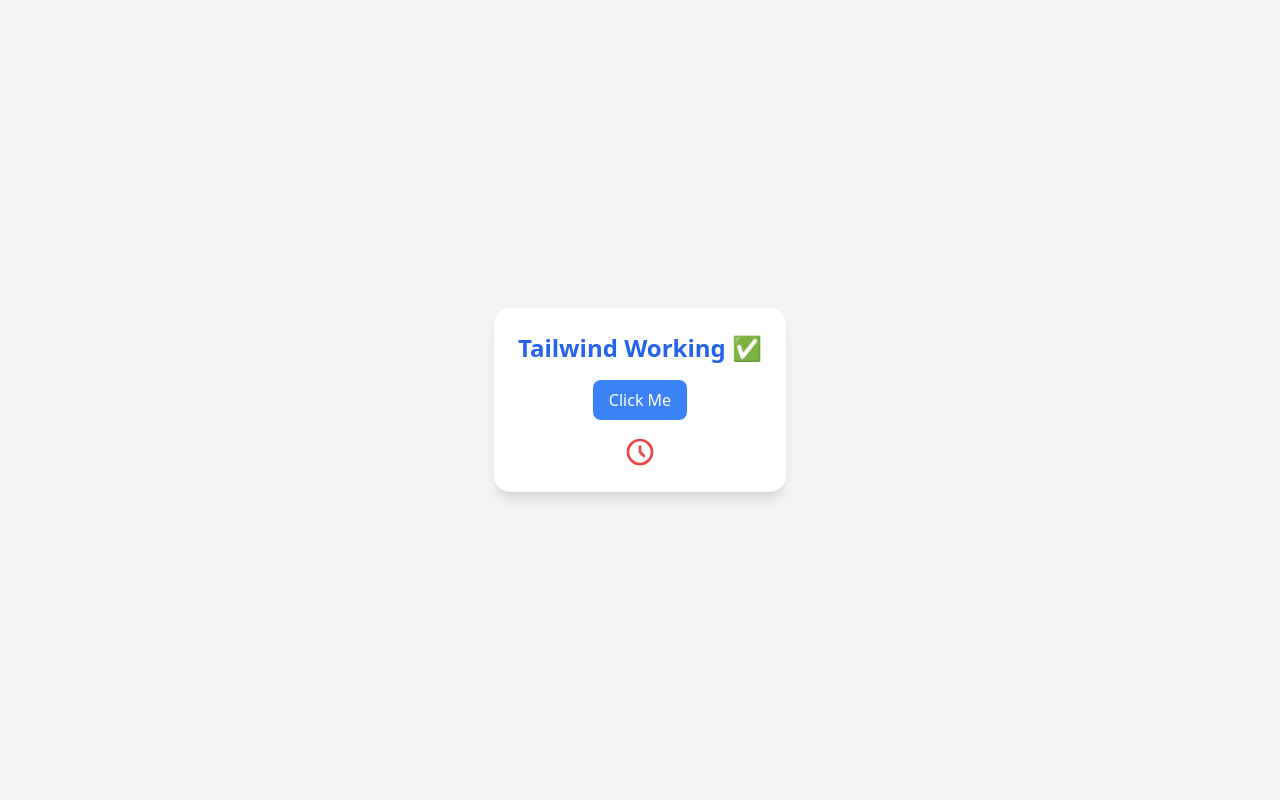
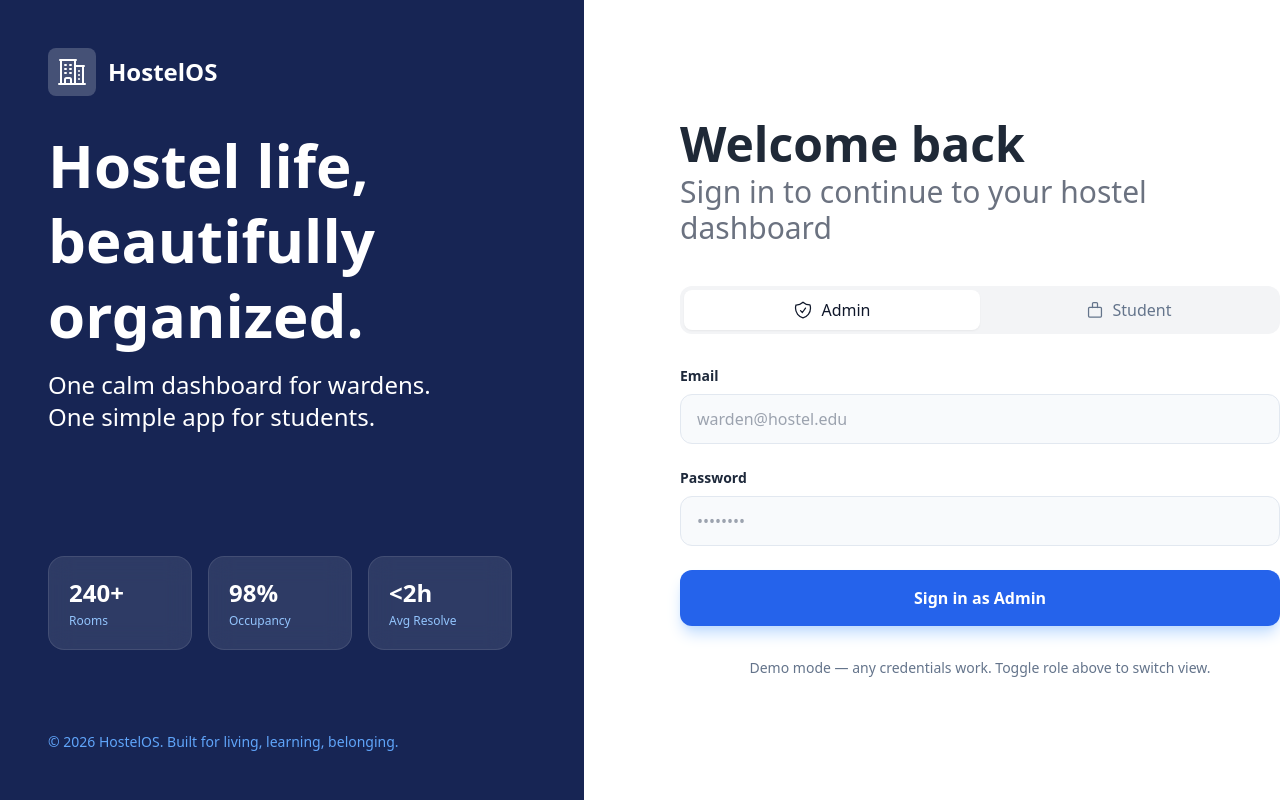
Before and after one commit to waqar-ahmeddev/OfficeProject, a website: page index.html in a window 1280 px wide. Drawn offline with nearby package versions, Linux system fonts and the light colour scheme.

Commit message:
Create Ui using html,tailwind, and add file Dashboard.html  when user click on sign up button this dashboard file will b open

```diff
--- a/index.html
+++ b/index.html
@@ -3,41 +3,116 @@
 <head>
   <meta charset="UTF-8">
   <meta name="viewport" content="width=device-width, initial-scale=1.0">
-  <title>Tailwind Test</title>
+  <title>Document</title>
+</head>
+<body class="bg-white overflow-hidden">
+  <!-- Main Flex Container: Jo puri screen ko do hisson mein baant raha hai -->
+  <div class="flex h-screen w-full font-sans">
 
-  <!-- Tailwind Output -->
-  <link href="./output.css" rel="stylesheet">
-</head>
-<body class="bg-gray-100 flex items-center justify-center h-screen">
+    <!-- LEFT SECTION (Blue Area) -->
+    <!-- flex-col aur justify-between zaroori hain stats ko niche push karne ke liye -->
+   <!-- LEFT SECTION (Blue Area) -->
+<div class="hidden lg:flex flex-col justify-between w-1/2 bg-blue-950 p-12 text-white">
 
-  <div class="bg-white p-6 rounded-2xl shadow-lg text-center space-y-4">
+  <!-- Group: Logo + Heading (Taake ye dono saath mein upar rahein) -->
+  <div class="flex flex-col gap-8"> <!-- gap-8 se logo aur heading ke beech ka fasla control karein -->
 
-    <!-- TEXT TEST -->
-    <h1 class="text-2xl font-bold text-blue-600">
-      Tailwind Working ✅
-    </h1>
-
-    <!-- BUTTON TEST -->
-    <button class="bg-blue-500 text-white px-4 py-2 rounded-lg hover:bg-blue-600">
-      Click Me
-    </button>
-
-    <!-- SVG ICON TEST -->
-    <div class="flex justify-center">
-      <svg xmlns="http://www.w3.org/2000/svg"
-           class="w-8 h-8 text-red-500"
-           fill="none"
-           viewBox="0 0 24 24"
-           stroke="currentColor">
-        <path stroke-linecap="round"
-              stroke-linejoin="round"
-              stroke-width="2"
-              d="M12 8v4l3 3m6-3a9 9 0 11-18 0 9 9 0 0118 0z" />
-      </svg>
+    <!-- 1. Logo -->
+    <div class="flex items-center gap-3">
+      <div class="bg-white/20 p-2 rounded-lg">
+        <svg xmlns="http://www.w3.org/2000/svg" fill="none" viewBox="0 0 24 24" stroke-width="1.5" stroke="currentColor" class="w-8 h-8">
+          <path stroke-linecap="round" stroke-linejoin="round" d="M2.25 21h19.5m-18-18v18m10.5-18v18m6-13.5V21M6.75 6.75h.75m-.75 3h.75m-.75 3h.75m3-6h.75m-.75 3h.75m-.75 3h.75M6.75 21v-3.375c0-.621.504-1.125 1.125-1.125h2.25c.621 0 1.125.504 1.125 1.125V21M3 3h12m-.75 4.5H21m-3.75 3.75h.008v.008h-.008v-.008Zm0 3h.008v.008h-.008v-.008Zm0 3h.008v.008h-.008v-.008Z" />
+        </svg>
+      </div>
+      <span class="text-2xl font-bold">HostelOS</span>
     </div>
 
+    <!-- 2. Main Heading -->
+    <div>
+      <h1 class="text-6xl font-bold leading-tight">Hostel life,<br>beautifully organized.</h1>
+      <p class=" text-2xl  mt-4 max-w-sm">One calm dashboard for wardens. One simple app for students.</p>
+    </div>
+
+  </div> <!-- End of Top Group -->
+      <!-- Parent Container: Ye teeno cards ko ek line mein layega -->
+<div class="flex gap-4 mt-10">
+
+  <!-- Card 1 -->
+  <div class="bg-white/10 border border-white/10 backdrop-blur-md rounded-2xl p-5 w-36">
+    <h2 class="text-white text-2xl font-bold">240+</h2>
+    <p class="text-blue-300 text-xs mt-1">Rooms</p>
   </div>
-    <script src="https://cdn.tailwindcss.com"></script>
-   <script src="script.js"></script>
+
+  <!-- Card 2 -->
+  <div class="bg-white/10 border border-white/10 backdrop-blur-md rounded-2xl p-5 w-36">
+    <h2 class="text-white text-2xl font-bold">98%</h2>
+    <p class="text-blue-300 text-xs mt-1">Occupancy</p>
+  </div>
+
+  <!-- Card 3 -->
+  <div class="bg-white/10 border border-white/10 backdrop-blur-md rounded-2xl p-5 w-36">
+    <h2 class="text-white text-2xl font-bold">&lt;2h</h2>
+    <p class="text-blue-300 text-xs mt-1">Avg Resolve</p>
+  </div>
+</div>
+  <!-- 3. Stats/Footer (Bottom) -->
+  <div class="text-sm text-blue-400">
+    © 2026 HostelOS. Built for living, learning, belonging.
+  </div>
+
+</div><!-- End of Left Section -->
+
+    <!-- RIGHT SECTION (Login Area) -->
+    <div class="items-start justify-center mt-20 ml-24 ">
+      <div class="mt-10">
+        <h1 class="text-5xl font-bold text-gray-800 ">Welcome back</h1>
+        <p class="text-3xl text-gray-500 font-sans mt-1.5">Sign in to continue to your hostel dashboard</p>
+      </div>
+          <!-- Role Switcher (Admin/Student) -->
+  <div class="flex bg-gray-100 p-1 rounded-xl mb-8 mt-10 w-[600px]">
+    <button class="flex-1 flex items-center justify-center gap-2 bg-white py-2 rounded-lg shadow-sm font-medium text-slate-900">
+      <svg xmlns="http://www.w3.org/2000/svg" fill="none" viewBox="0 0 24 24" stroke-width="1.5" stroke="currentColor" class="size-5">
+        <path stroke-linecap="round" stroke-linejoin="round" d="M9 12.75 11.25 15 15 9.75m-3-7.036A11.959 11.959 0 0 1 3.598 6 11.99 11.99 0 0 0 3 9.749c0 5.592 3.824 10.29 9 11.623 5.176-1.333 9-6.031 9-11.622 0-1.31-.21-2.571-.598-3.751h-.152c-3.196 0-6.1-1.248-8.25-3.285Z" />
+      </svg>
+      Admin
+    </button>
+    <button class="flex-1 flex items-center justify-center gap-2 py-2 text-slate-500 hover:text-slate-700 transition">
+      <svg xmlns="http://www.w3.org/2000/svg" fill="none" viewBox="0 0 24 24" stroke-width="1.5" stroke="currentColor" class="size-5">
+        <path stroke-linecap="round" stroke-linejoin="round" d="M4.26 10.174a1.2 1.2 0 0 1 1.2-1.2h13.08a1.2 1.2 0 0 1 1.2 1.2V19.2a1.2 1.2 0 0 1-1.2 1.2H5.46a1.2 1.2 0 0 1-1.2-1.2v-9.026Z" />
+        <path stroke-linecap="round" stroke-linejoin="round" d="M9 9.026V4.26a1.2 1.2 0 0 1 1.2-1.2h3.6a1.2 1.2 0 0 1 1.2 1.2v4.766" />
+      </svg>
+      Student
+    </button>
+  </div>
+   <form class="space-y-6">
+    <!-- Email Field -->
+    <div>
+      <label class="block text-sm font-bold text-slate-800 mb-2">Email</label>
+      <input
+        type="email"
+        placeholder="warden@hostel.edu"
+        class="w-[600px] h-15 px-4 py-3 rounded-xl border border-slate-200 bg-slate-50 focus:outline-none focus:ring-2 focus:ring-blue-500 transition text-slate-600">
+    </div>
+    <div>
+      <label class="block text-sm font-bold text-slate-800 mb-2">Password</label>
+      <input
+        type="password"
+        placeholder="••••••••"
+        class="w-[600px] h-15 px-4 py-3 rounded-xl border border-slate-200 bg-slate-50 focus:outline-none focus:ring-2 focus:ring-blue-500 transition text-slate-600"
+      >
+    </div>
+    <button class="w-full bg-blue-600 hover:bg-blue-700 text-white font-bold py-4 rounded-xl shadow-lg shadow-blue-200 transition duration-200">
+      Sign in as Admin
+    </button>
+  </form>
+  <p class="text-center text-slate-500 text-sm mt-8">
+    Demo mode — any credentials work. Toggle role above to switch view.
+  </p>
+    </div>
+
+  </div> <!-- End of Main Flex Container -->
+
+  <script src="https://cdn.tailwindcss.com"></script>
+</body>
 </body>
 </html>
```
Also changed, not shown: Dashboard.html (added).
